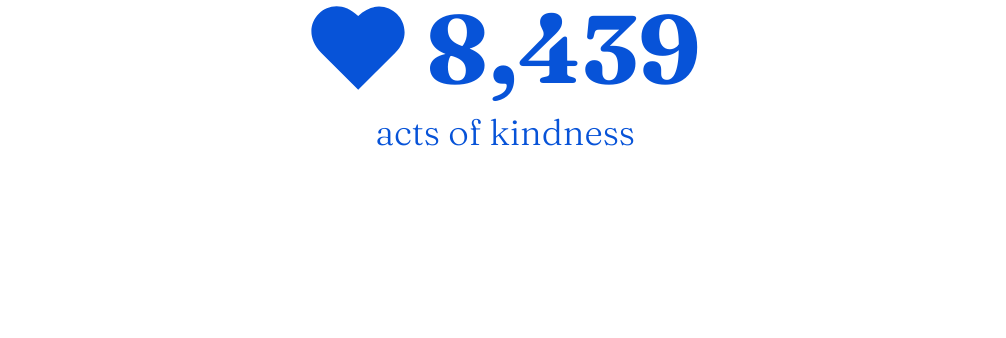
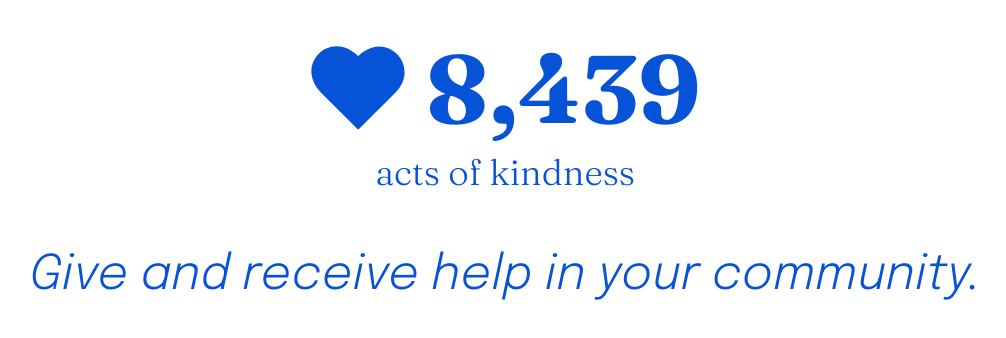
Before and after one commit to ashferoz/Kindly_Frontend, a React (Vite) app: page / in a window 1280 px wide. Shown: the top 338 px of the page, without its empty margins (135-1141 px from the left). Built offline with nearby package versions, Linux system fonts and the light colour scheme.

Commit message:
Header for main page.

```diff
--- a/src/components/RequestCounter.jsx
+++ b/src/components/RequestCounter.jsx
@@ -3,15 +3,20 @@ import styles from "../components/css/RequestCounter.module.css";
 
 const RequestCounter = () => {
   return (
-    <div className="flex flex-col items-center justify-center mx-auto w-full text-[#0753d8] space-y-4">
-      <div className="flex items-center justify-center space-x-[20px]">
-        <img className="max-w-24" src="../public/heart.svg" alt="heart image" />
-        <h1 className="text-8xl font-bold">8,439</h1>
+    <>
+      <div className="flex flex-col items-center justify-center mx-auto w-full text-[#0753d8] space-y-4 py-10">
+        <div className="flex items-center justify-center space-x-[20px]">
+          <img
+            className="max-w-24"
+            src="../public/heart.svg"
+            alt="heart image"
+          />
+          <h1 className="text-8xl font-bold">8,439</h1>
+        </div>
+        <h2 className="text-4xl font-light">acts of kindness</h2>
       </div>
-      <h2 className="text-4xl font-light">acts of kindness</h2>
-    </div>
-
-
+      <h3 className="font-epilogue text-5xl text-[#0753d8] text-center py-5 font-light italic">Give and receive help in your community.</h3>
+    </>
   );
 };
 
```
